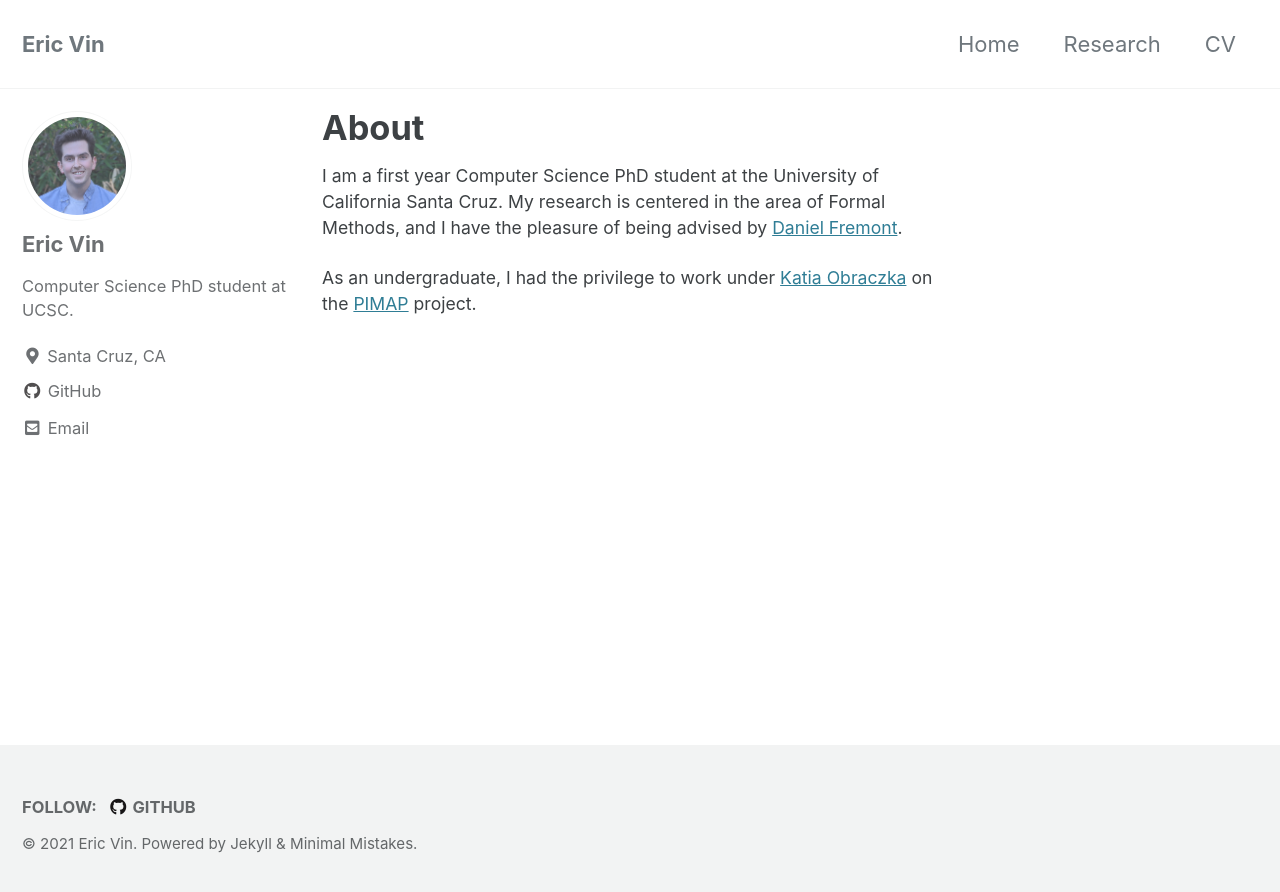
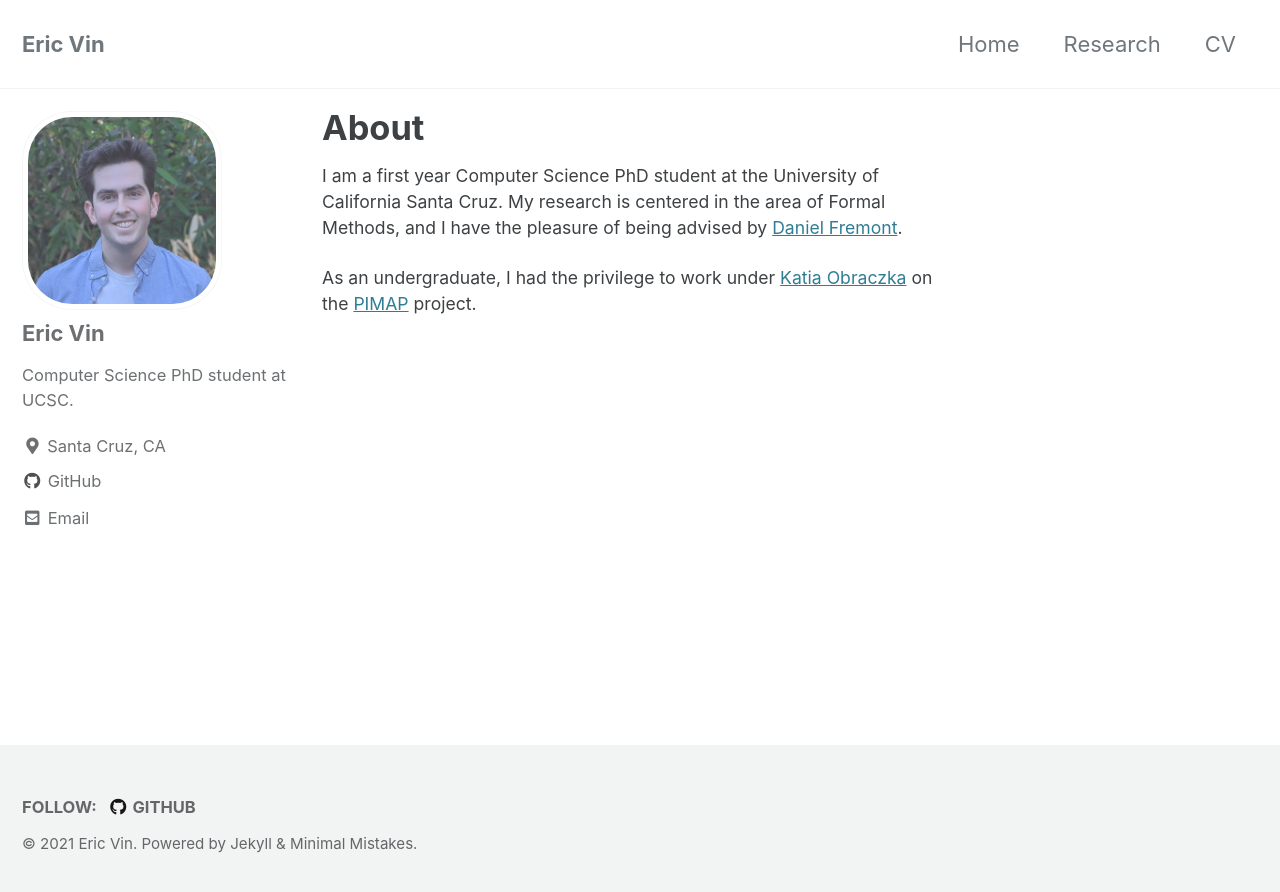
Before and after one commit to Eric-Vin/eric-vin.github.io, a Jekyll site: the page built from _pages/index.md, in a window 1280 px wide. Shown: the top 892 px of the page. Built offline with Jekyll 4.4.1, drawn with Linux system fonts in a browser that asks for light colours; cached includes are drawn as plain includes.

Commit message:
Visual tweaks.

```diff
--- a/_sass/minimal-mistakes/_sidebar.scss
+++ b/_sass/minimal-mistakes/_sidebar.scss
@@ -127,8 +127,8 @@
   }
 
   img {
-    max-width: 110px;
-    border-radius: 50%;
+    max-width: 200px;
+    border-radius: 25%;
 
     @include breakpoint($large) {
       padding: 5px;
```
Also changed, not shown: 1 other file.
